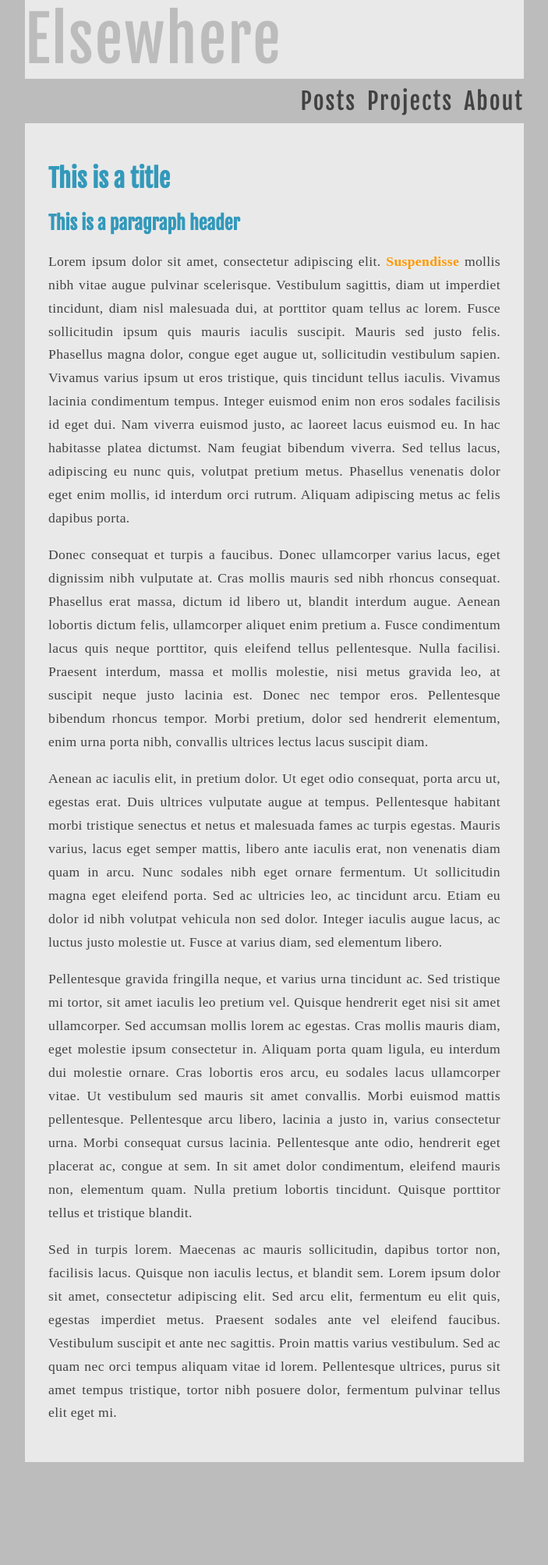
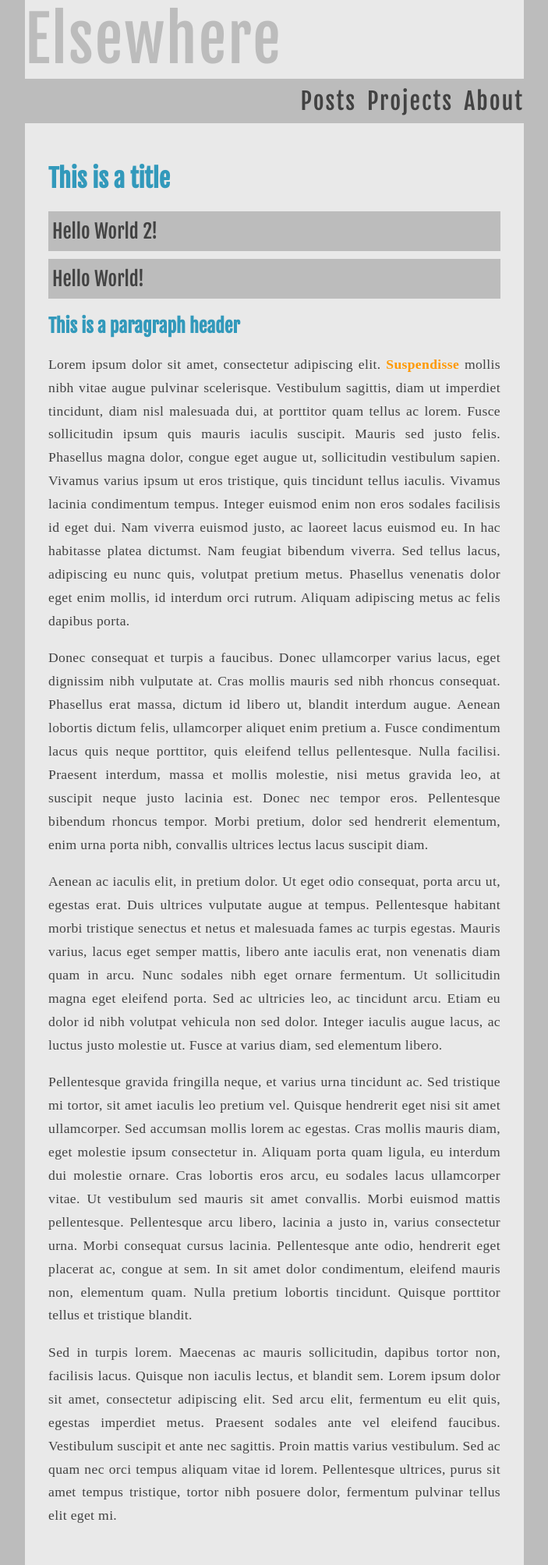
Before and after one commit to ElsewhereGames/elsewheregames.github.io, a Jekyll site: the page backup.html, which Jekyll copies as it is, in a window 1280 px wide. Shown: the whole page at 78% size, without its empty margins (288-991 px from the left). Built offline with Jekyll 4.4.1, drawn with Linux system fonts in a browser that asks for light colours; some web fonts are replaced; Markdown is read by kramdown in place of the engine named in the settings; before the commit the page ends 1875 px from its top, so only the background shows below that.

Commit message:
Started styling the posts list.

```diff
--- a/backup.html
+++ b/backup.html
@@ -28,7 +28,23 @@
 
             <div class="content">
 
-                <h1>This is a title</h1>
+            <h1>This is a title</h1>
+
+                <div class="posts">
+
+                <ul>
+
+                    <li>
+                        <a href="/hello-world.html">Hello World 2!</a>
+                    </li>
+
+                    <li>
+                        <a href="/hello-work.html">Hello World!</a>
+                    </li>
+
+                </ul>
+
+                </div>
 
                 <h2>This is a paragraph header</h2>
 
--- a/styles/styles.css
+++ b/styles/styles.css
@@ -120,3 +120,33 @@ html, body {
     text-decoration:    none;
 
 }
+
+/* Post Lists */
+
+.body .posts  ul {
+    list-style-type:    none;
+    padding:            0px;
+}
+
+.body .posts ul li {
+    margin:             10px 0px;
+    padding:            10px 5px;
+    background-color:   #bcbcbc;
+}
+
+.body .posts ul li a {
+    display:            block;
+    /* Text */
+    font-size:          25px;
+    font-family:        'Fjalla One';
+    color:              #424242;
+    font-weight:        normal;
+
+}
+
+.body .posts ul li a:hover {
+
+    /* Text */
+    color:              #3299bb;
+
+}
```
Also changed, not shown: all_posts.html (+8 -4 lines).
